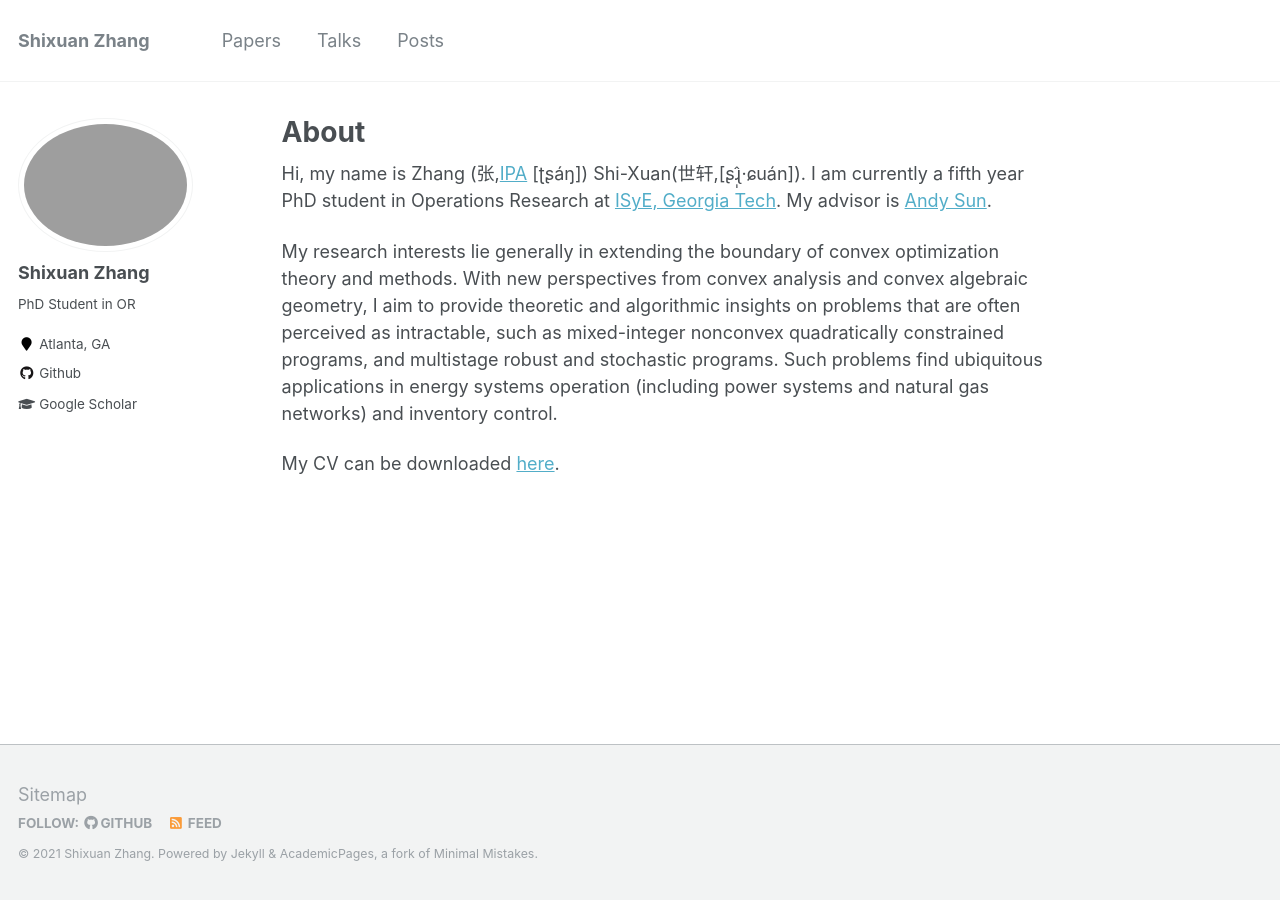
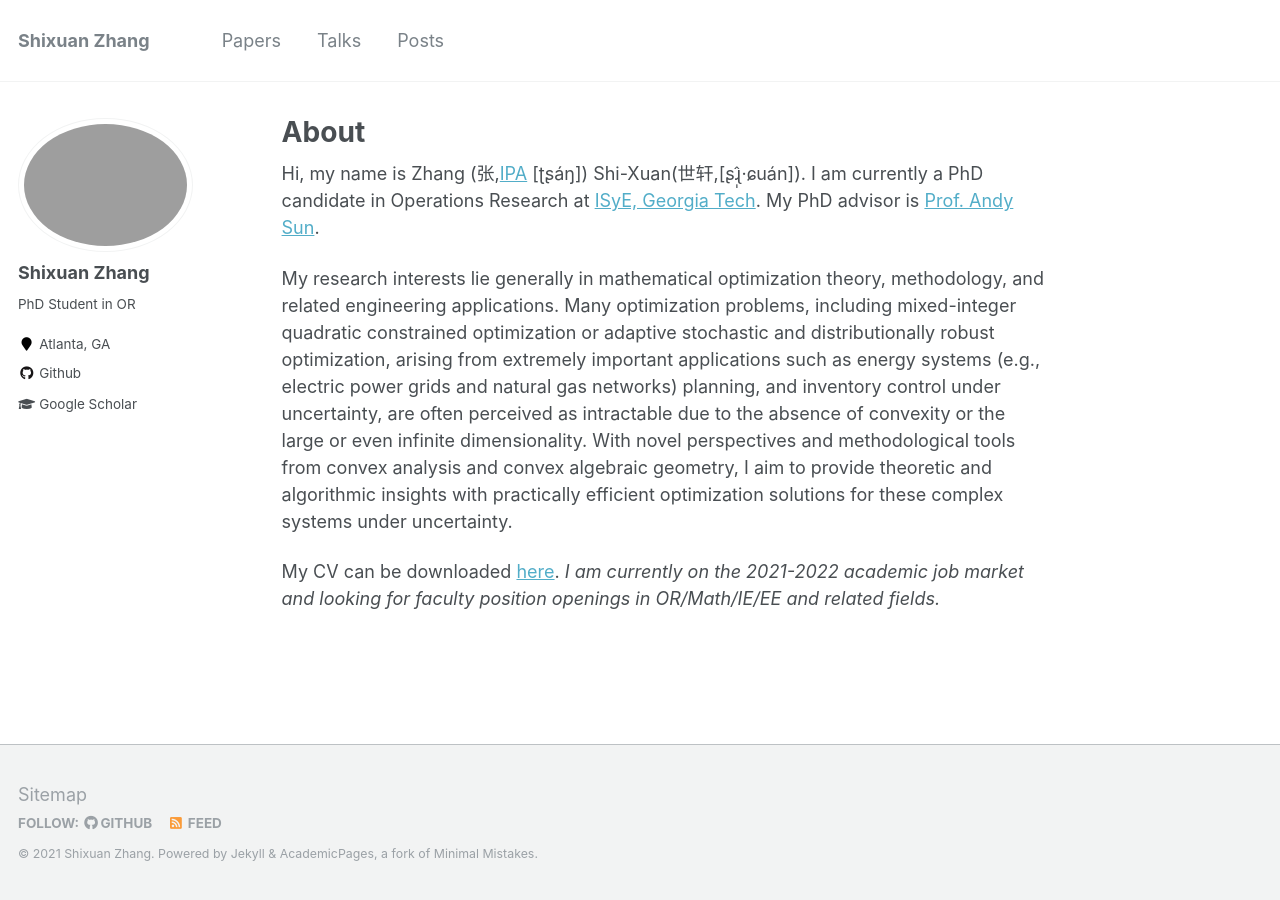
Before and after one commit to shixuan-zhang/shixuan-zhang.github.io, a Jekyll site: the page built from _pages/about.md, in a window 1280 px wide. Built offline with Jekyll 4.4.1, drawn with Linux system fonts in a browser that asks for light colours.

Commit message:
Update my CV and the about-me page

```diff
--- a/_pages/about.md
+++ b/_pages/about.md
@@ -8,12 +8,15 @@ redirect_from:
   - /about.html
 ---
 
-Hi, my name is Zhang (张,[IPA](https://en.wikipedia.org/wiki/Help:IPA/Mandarin) [ʈʂáŋ]) Shi-Xuan(世轩,[ʂɻ̩̂·ɕuán]). I am currently a fifth year PhD student in Operations Research at [ISyE, Georgia Tech](https://www.isye.gatech.edu).
-My advisor is [Andy Sun](https://sites.google.com/view/asunlab/).
+Hi, my name is Zhang (张,[IPA](https://en.wikipedia.org/wiki/Help:IPA/Mandarin) [ʈʂáŋ]) Shi-Xuan(世轩,[ʂɻ̩̂·ɕuán]).
+I am currently a PhD candidate in Operations Research at [ISyE, Georgia Tech](https://www.isye.gatech.edu).
+My PhD advisor is [Prof. Andy Sun](https://sites.google.com/view/asunlab/).
 
 
-My research interests lie generally in extending the boundary of convex optimization theory and methods.
-With new perspectives from convex analysis and convex algebraic geometry, I aim to provide theoretic and algorithmic insights on problems that are often perceived as intractable, such as mixed-integer nonconvex quadratically constrained programs, and multistage robust and stochastic programs.
-Such problems find ubiquitous applications in energy systems operation (including power systems and natural gas networks) and inventory control.
+My research interests lie generally in mathematical optimization theory, methodology, and related engineering applications.
+Many optimization problems, including mixed-integer quadratic constrained optimization or adaptive stochastic and distributionally robust optimization, arising from extremely important applications such as energy systems (e.g., electric power grids and natural gas networks) planning, and inventory control under uncertainty, are often perceived as intractable due to the absence of convexity or the large or even infinite dimensionality.
+With novel perspectives and methodological tools from convex analysis and convex algebraic geometry, I aim to provide theoretic and algorithmic insights with practically efficient optimization solutions for these complex systems under uncertainty.
 
-My CV can be downloaded [here](files/CV_Shixuan.pdf).
+
+My CV can be downloaded [here](files/shixuan_CV.pdf).
+*I am currently on the 2021-2022 academic job market and looking for faculty position openings in OR/Math/IE/EE and related fields.*
```
Also changed, not shown: 2 other files.
